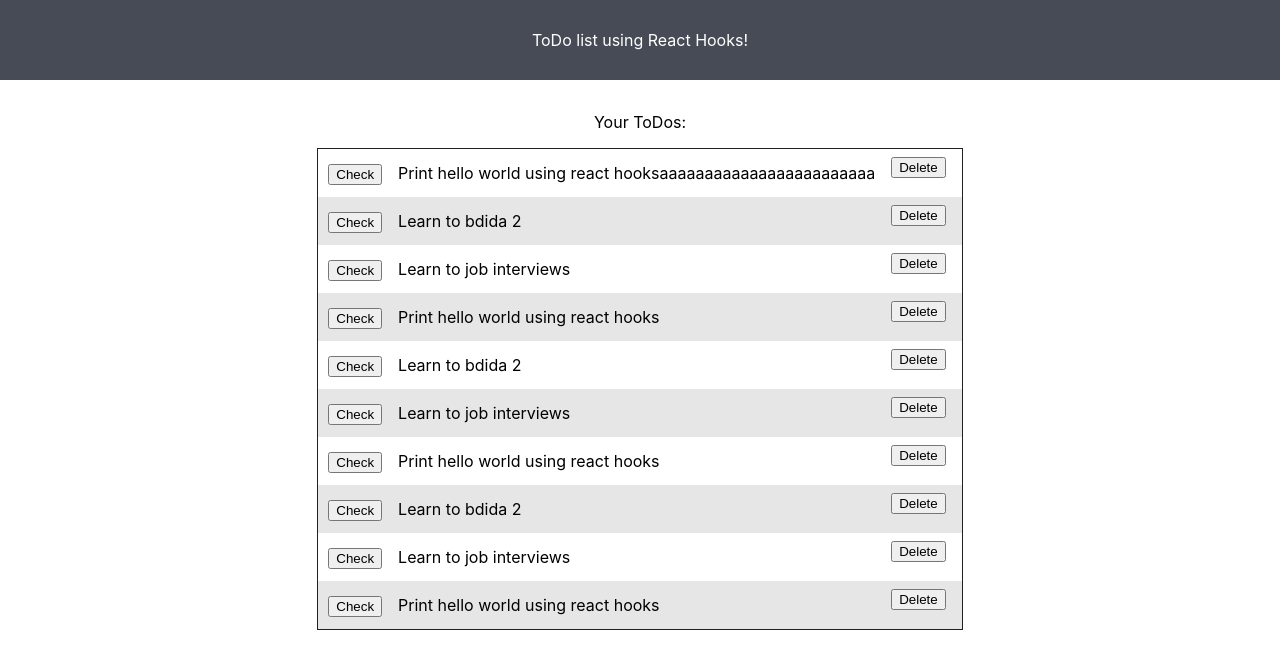
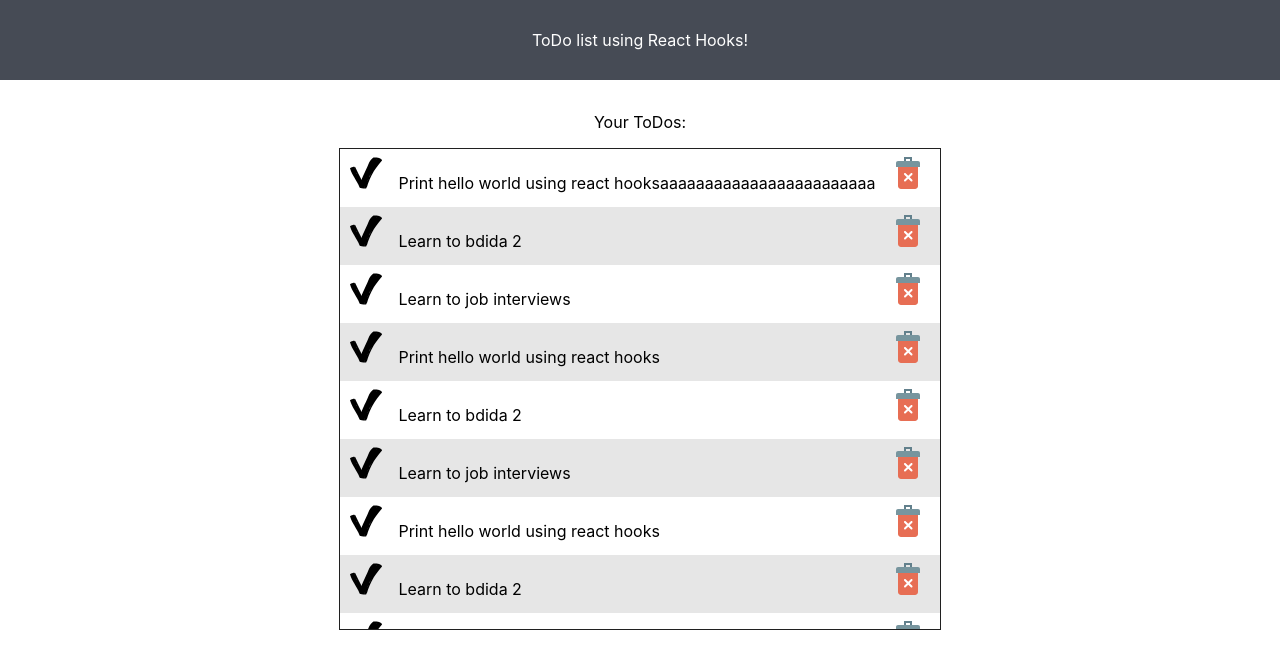
Before and after one commit to YovelBursuk/ToDoList-Hooks, a React (Create React App) app: page / in a window 1280 px wide. Shown: the top 668 px of the page. Built offline with nearby package versions, Linux system fonts and the light colour scheme.

Commit message:
Added check and delete icons for each todo

```diff
--- a/src/Components/ToDoList/ToDo/ToDo.component.js
+++ b/src/Components/ToDoList/ToDo/ToDo.component.js
@@ -1,13 +1,25 @@
 import React from "react"
 
 import "./ToDo.css";
+import Check from "../../../Icons/tick-mark.svg";
+import Delete from "../../../Icons/delete.svg";
 
 const ToDo = ({ todo, key }) => {
     return (
         <li key={key} id="list-item">
-            <button id="check-todo">Check</button>
+            <img src={Check}
+                 id="check-image"
+                 alt="Check"
+                 onClick={() => alert("check-to-do")}>
+
+            </img>
             {todo.title}
-            <button id="delete-todo">Delete</button>
+            <img src={Delete}
+                 id="delete-image"
+                 alt="Delete"
+                 onClick={() => alert("delete-to-do")}>
+
+            </img>
         </li>
     )
 }
--- a/src/Components/ToDoList/ToDo/ToDo.css
+++ b/src/Components/ToDoList/ToDo/ToDo.css
@@ -10,11 +10,16 @@ li:hover {
     background: rgb(189, 180, 180)
 }
 
-#check-todo {
+#check-image {
+    max-width: 4vh;
+    max-height: 4vh;
     margin-right: 2vh;
+    margin-top: 1vh;
 }
 
-#delete-todo {
+#delete-image {
+    max-width: 4vh;
+    max-height: 4vh;
     margin-left: 2vh;
     float: right;
     margin-right: 2vh;
```
Also changed, not shown: src/Icons/delete.svg (added), src/Icons/tick-mark.svg (added).
